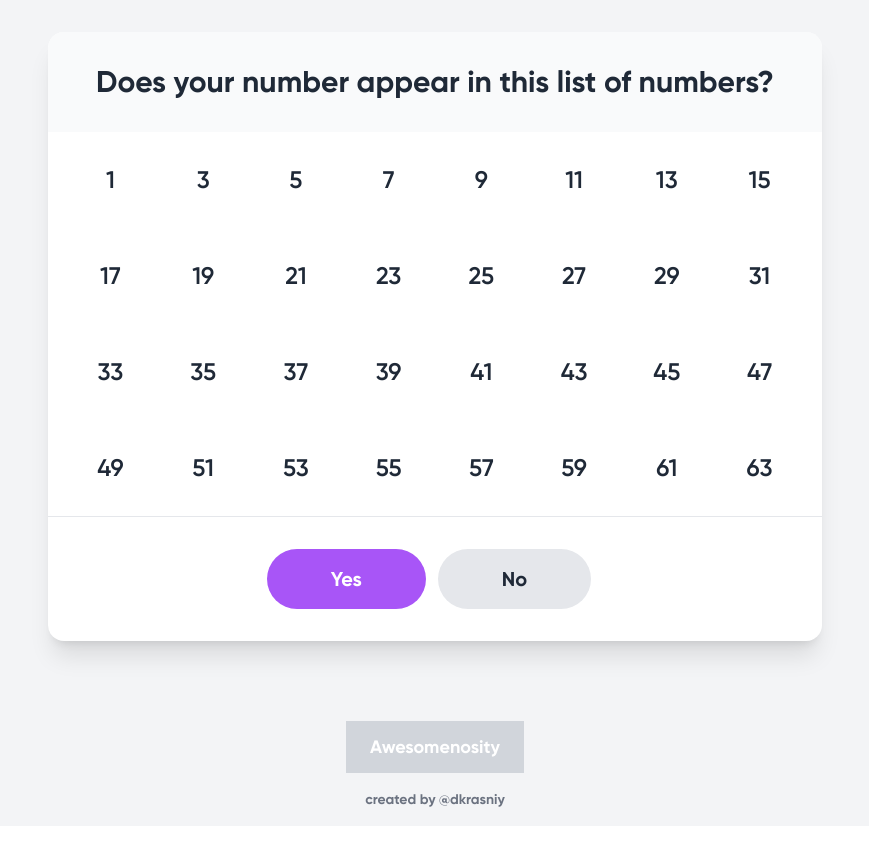
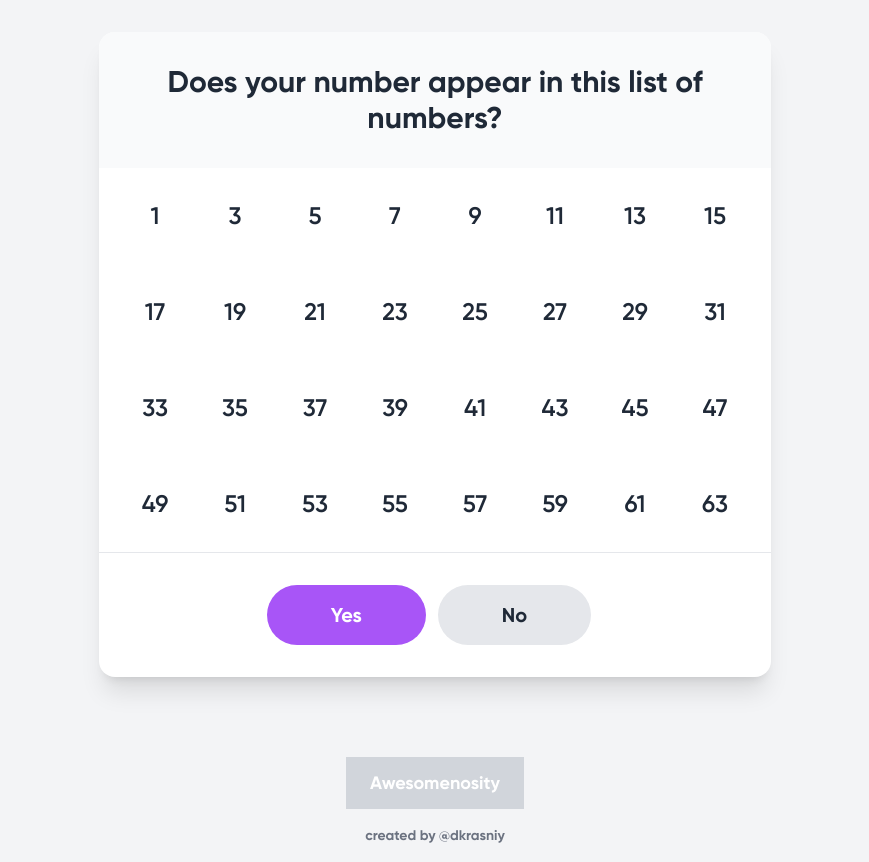
Before and after one commit to dkrasniy/awesomenosity, a Gatsby site: page / in a window 1280 px wide. Both pictures are taken after a click on the button "Begin". Shown: the whole page, without its empty margins (205-1074 px from the left). Before the commit the page ends 826 px from the top, so only its background shows below. Built offline with nearby package versions, Linux system fonts and the light colour scheme; Gatsby itself is replaced by a stand-in of ours.

Commit message:
update max size

```diff
--- a/src/components/mathgame.tsx
+++ b/src/components/mathgame.tsx
@@ -69,12 +69,12 @@ export default function MathGame() {
 
 
         </div> : (screenNumber < 6 ? <>
-<div className=' bg-white rounded-2xl shadow-xl mt-8'>
+<div className=' bg-white rounded-2xl shadow-xl  max-w-2xl mt-8'>
     <div className='bg-gray-50 px-12  bg-gray-50 rounded-t-2xl py-8'>
     <h2 className='font-bold text-3xl md:text-3xl text-center text-gray-800'>Does your number appear in this list of numbers?</h2>
 
         </div>
-           <div className='grid grid-cols-8  max-w-4xl mx-auto font-display font-semibold text-xl md:text-2xl border-b px-4'>
+           <div className='grid grid-cols-8  mx-auto font-display font-semibold text-xl md:text-2xl border-b px-4'>
                 {values[screenNumber].map((number) => <div className='flex items-center justify-center text-center py-8 text-gray-800 '>{number}</div>)}
             </div>
             <div className='flex items-center my-6 mx-auto justify-center p-2 group'>
```
